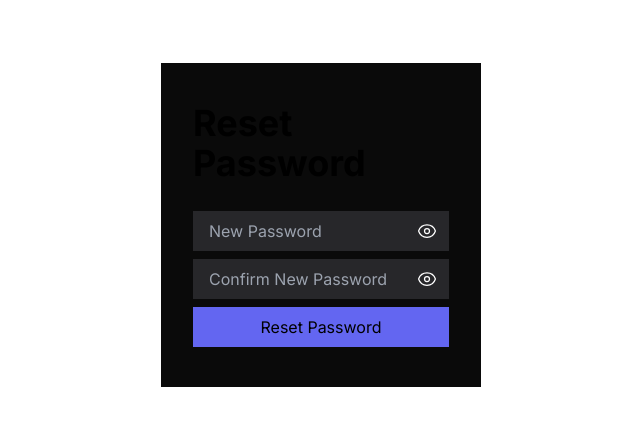
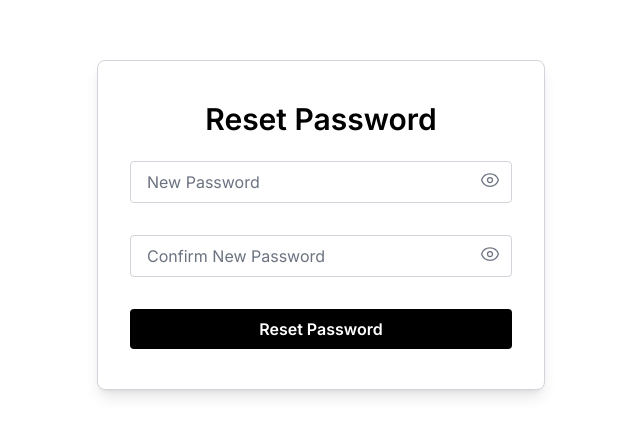
Before and after one commit to King-kae/nextjs-chatter, a Next.js app: page /reset-password in a window 1280 px wide. Shown: the part 175-610 px from the top of the page, without its empty margins (319-959 px from the left). Built offline with nearby package versions, Linux system fonts and the light colour scheme.

Commit message:
fixed the bugs i guess

```diff
--- a/src/app/api/getuserposts/route.tsx
+++ b/src/app/api/getuserposts/route.tsx
@@ -18,7 +18,7 @@ export async function GET(req: NextRequest) {
     return NextResponse.json({ message: "User not found" }, { status: 404 });
   }
 
-  await connectToMongoDB();
+  const { client, bucket } = await connectToMongoDB();
 
   try {
     const posts = await Post.find({ author: user._id }).populate('tags');
--- a/src/app/components/Posts/PostCard.tsx
+++ b/src/app/components/Posts/PostCard.tsx
@@ -24,11 +24,11 @@ const formatDate = (date: string | number | Date) => {
 const PostCard = (props: any) => {
   const { data: currentUser } = useCurrentUser();
   const userId = currentUser?._id;
-  console.log(userId);
+  // console.log(userId);
   const { title, id, views, image, tags, author, date, titleURL, comments } = props;
-  console.log(tags)
+  // console.log(tags)
   const formattedDate = formatDate(date);
-  console.log(id);
+  // console.log(id);
   return (
     <>
       <div className="bg-white rounded-b-lg">
@@ -41,9 +41,9 @@ const PostCard = (props: any) => {
         <div className="flex gap-x-8 p-8">
           <Avatar seed={author.id} size="small" />
           <AuthorInfo status="preview" author={author} date={formattedDate} />
-          <span><EyeIcon className='h-6 w-6' />{views?.length || 0}</span>
+          <span>{views?.length || 0} View(s)</span>
           {userId === author.id && (
-            <button className="py-2 px-1 bg-black">
+            <button className="px-2 bg-black">
               <Link href={`/allposts/${title}/edit`} className="text-white">Edit</Link>
             </button>
           )}
--- a/src/app/components/Toast.tsx
+++ b/src/app/components/Toast.tsx
@@ -1,7 +1,6 @@
 import React, { useState, useEffect } from "react";
 import { XMarkIcon } from "@heroicons/react/24/outline";
 import { useToast } from "@/app/hook/useToast";
-// import Draggable, { DraggableData, DraggableEvent } from "react-draggable";
 
 interface ToastProps {}
 
@@ -32,7 +31,6 @@ const Toast: React.FC<ToastProps> = () => {
     }
   }, [toast, toast.isOpen, toast.onClose]);
 
-//   const handleDrag = (_: DraggableEvent, { deltaY }: DraggableData) => {};
 
   return (
     <div>
--- a/src/app/components/User/UserBio.tsx
+++ b/src/app/components/User/UserBio.tsx
@@ -15,7 +15,7 @@ export default function UserBio({ params }: { params: { userId: string } }) {
   const { data: user } = useUsers(userId);
   const editModal = useEditModal();
   const { isFollowing, toggleFollow } = useFollow(user?._id || "");
-  console.log(user);
+  // console.log(user);
 
   return (
     <div className="">
--- a/src/app/forgot-password/page.tsx
+++ b/src/app/forgot-password/page.tsx
@@ -31,38 +31,58 @@ const ForgotPasswordPage = () => {
       //   router.push("/reset-password");
       setLoading(false);
       setSuccess(true);
-
     } catch (err) {
       setError("Failed to send reset email. Please try again.");
     }
   };
 
   return (
-    <div className="flex justify-center items-center h-screen">
+    <div className="flex justify-center items-center min-h-screen p-4 bg-white">
     {success ? (
-        <div className="bg-green-500 text-white px-4 py-2">Reset link sent to your email address.</div>
+      <div className="bg-green-500 text-white px-4 py-2 rounded w-full max-w-md text-center shadow-lg">
+        Reset link sent to your email address.
+      </div>
     ) : (
-        <form onSubmit={handleSubmit} className="bg-neutral-950 px-8 py-10 w-3/12">
-          <h1 className="text-4xl font-bold mb-7">Forgot Password</h1>
+      <form onSubmit={handleSubmit} className="bg-white border border-gray-300 rounded-lg shadow-lg px-8 py-10 w-full max-w-md">
+        <h1 className="text-3xl font-semibold mb-6 text-center">Forgot Password</h1>
 
-          {message && <div className="bg-green-500 text-white px-4 py-2">{message}</div>}
-          {error && <div className="bg-red-500 text-white px-4 py-2">{error}</div>}
+        {message && (
+          <div className="bg-green-500 text-white px-4 py-2 rounded mb-4 shadow-lg">
+            {message}
+          </div>
+        )}
+        {error && (
+          <div className="bg-red-500 text-white px-4 py-2 rounded mb-4 shadow-lg">
+            {error}
+          </div>
+        )}
 
         <input
           type="email"
           id="email"
-            placeholder="Email"
+          placeholder="somemail@example.com"
           value={email}
           onChange={(e) => setEmail(e.target.value)}
-            className="bg-zinc-800 px-4 py-2 block mb-2 w-full"
+          className="border border-gray-300 rounded px-4 py-2 mb-4 w-full text-black placeholder-gray-500"
+          required
         />
 
-          <button type="submit" className={`bg-blue-500 cursor-pointer text-white px-4 py-2 w-full ${loading ? 'opacity-50 cursor-not-allowed' : ''}`} disabled={loading}>
-            {loading ? "Sending" : "Send Reset Email" }
+        <button
+          type="submit"
+          disabled={loading}
+          className={`bg-black text-white rounded px-4 py-2 w-full ${loading ? 'opacity-50 cursor-not-allowed' : ''}`}
+        >
+          {loading ? "Sending..." : "Send Reset Email"}
         </button>
+
+        <div className="text-center mt-4 text-gray-500 border-t pt-4">
+          Remembered your password?{' '}
+          <a href="/login" className="underline">Log in here &raquo;</a>
+        </div>
       </form>
     )}
   </div>
+
   );
 };
 
--- a/src/app/layout.tsx
+++ b/src/app/layout.tsx
@@ -5,6 +5,7 @@ import React from "react";
 import "./globals.css";
 import { SessionProvider } from "next-auth/react";
 import Providers from "./QueryProvider/Provider";
+import Toast from "./components/Toast";
 
 const inter = Inter({ subsets: ["latin"] });
 
@@ -21,7 +22,7 @@ export default function RootLayout({
       </head>
       <SessionProvider>
         <Providers>
-          <body className={inter.className}>{children}</body>
+          <body className={inter.className}><Toast />{children}</body>
         </Providers>
       </SessionProvider>
     </html>
--- a/src/app/reset-password/page.tsx
+++ b/src/app/reset-password/page.tsx
@@ -4,7 +4,6 @@ import React, { useState, Suspense } from "react";
 import axios from "axios";
 import { useRouter, useSearchParams } from "next/navigation";
 import { EyeIcon, EyeSlashIcon } from "@heroicons/react/24/outline"; // Icons for visibility toggle
-
 
 const ResetPasswordPage = () => {
   const [password, setPassword] = useState("");
@@ -40,9 +39,8 @@ const ResetPasswordPage = () => {
       setTimeout(() => {
         setMessage(response.data.message);
         setLoading(false);
-        router.push('/login');
+        router.push("/login");
       }, 8000);
-
     } catch (err) {
       setError("Failed to reset password. Please try again.");
       setLoading(false);
@@ -50,50 +48,73 @@ const ResetPasswordPage = () => {
   };
 
   return (
-    <div className="flex justify-center items-center h-screen">
-      <form onSubmit={handleSubmit} className="bg-neutral-950 px-8 py-10 w-3/12">
-        <h1 className="text-4xl font-bold mb-7">Reset Password</h1>
+    <div className="flex justify-center items-center min-h-screen px-4 bg-white">
+      <form
+        onSubmit={handleSubmit}
+        className="bg-white border border-gray-300 rounded-lg shadow-lg px-8 py-10 w-full max-w-md"
+      >
+        <h1 className="text-3xl font-semibold mb-6 text-center">
+          Reset Password
+        </h1>
 
-        {message && <div className="bg-green-500 text-white px-4 py-2">{message}</div>}
-        {error && <div className="bg-red-500 text-white px-4 py-2">{error}</div>}
+        {message && (
+          <div className="bg-green-500 text-white px-4 py-2 rounded mb-4 shadow-lg">
+            {message}
+          </div>
+        )}
+        {error && (
+          <div className="bg-red-500 text-white px-4 py-2 rounded mb-4 shadow-lg">
+            {error}
+          </div>
+        )}
 
-        <div className="relative mb-2">
+        <div className="relative mb-4">
           <input
             type={showPassword ? "text" : "password"}
             id="password"
             placeholder="New Password"
             value={password}
             onChange={(e) => setPassword(e.target.value)}
-            className="bg-zinc-800 px-4 py-2 block w-full"
+            className="border border-gray-300 rounded px-4 py-2 mb-4 w-full text-black placeholder-gray-500 focus:ring-2 focus:ring-indigo-500"
           />
           <button
             type="button"
             onClick={() => setShowPassword(!showPassword)}
-            className="absolute inset-y-0 right-0 px-3 py-2 text-white"
+            className="absolute right-3 top-1/3 transform -translate-y-1/2 text-gray-500"
           >
-            {showPassword ? <EyeSlashIcon className="h-5 w-5" /> : <EyeIcon className="h-5 w-5" />}
+            {showPassword ? (
+              <EyeSlashIcon className="h-5 w-5" />
+            ) : (
+              <EyeIcon className="h-5 w-5" />
+            )}
           </button>
         </div>
 
-        <div className="relative mb-2">
+        <div className="relative mb-4">
           <input
             type={showConfirmPassword ? "text" : "password"}
             placeholder="Confirm New Password"
             value={confirmPassword}
             onChange={(e) => setConfirmPassword(e.target.value)}
-            className="bg-zinc-800 px-4 py-2 block w-full"
+            className="border border-gray-300 rounded px-4 py-2 mb-4 w-full text-black placeholder-gray-500 focus:ring-2 focus:ring-indigo-500"
           />
           <button
             type="button"
             onClick={() => setShowConfirmPassword(!showConfirmPassword)}
-            className="absolute inset-y-0 right-0 px-3 py-2 text-white"
+            className="absolute right-3 top-1/3 transform -translate-y-1/2 text-gray-500"
           >
-            {showConfirmPassword ? <EyeSlashIcon className="h-5 w-5" /> : <EyeIcon className="h-5 w-5" />}
+            {showConfirmPassword ? (
+              <EyeSlashIcon className="h-5 w-5" />
+            ) : (
+              <EyeIcon className="h-5 w-5" />
+            )}
           </button>
         </div>
 
         <button
-          className={`bg-indigo-500 px-4 py-2 w-full ${loading ? 'opacity-50 cursor-not-allowed' : ''}`}
+          className={`bg-black text-white rounded px-4 py-2 w-full font-semibold transition-opacity duration-200 ${
+            loading ? "opacity-50 cursor-not-allowed" : ""
+          }`}
           type="submit"
           disabled={loading}
         >
--- a/src/app/user/[userId]/page.tsx
+++ b/src/app/user/[userId]/page.tsx
@@ -10,29 +10,38 @@ import { useQuery } from "@tanstack/react-query";
 import TabSwitcher from "@/app/components/tabs";
 import { fetchUserPosts } from "@/lib/fetchPost";
 import PostList from "@/app/components/PostList/PostList";
+import axios from "axios";
 
+
+const getAllPosts = async () => {
+  try {
+    const response = await axios.get("/api/post");
+    console.log(response.data.data)
+    return response.data.data || [];
+  } catch (error: any) {
+    console.log(error.message);
+    return { error: error.message };
+  }
+};
 export default function UserId({ params }: { params: { userId: string } }) {
   const router = useRouter();
   const { userId } = params;
 
-  const {
-    data: posts,
-    error,
-    isLoading,
-    refetch,
-  } = useQuery({
-    queryKey: ["userPosts"],
-    queryFn: fetchUserPosts,
+  const { isLoading, isError, data, error } = useQuery<any[]>({
+    queryKey: ["posts"],
+    queryFn: getAllPosts,
   });
 
+  const posts = data?.filter((post) => post.author.id === userId);
+  const bookmarks = data?.filter((post) => post.bookmarks.includes(userId));
   const { data: user } = useUsers(userId as string);
 
   const tabs = [
     { label: "Posts", content: <PostList items={posts} /> },
-    { label: "About", content: <div>Content for Tab 2</div> },
+    { label: "Bookmarks", content: <PostList items={bookmarks} /> },
     { label: "Replies", content: <div>Content for Tab 3</div> },
   ];
-  console.log(user);
+  // console.log(user);
 
   return (
     <>
```
Lines whose indentation alone changed are shown as unchanged.
